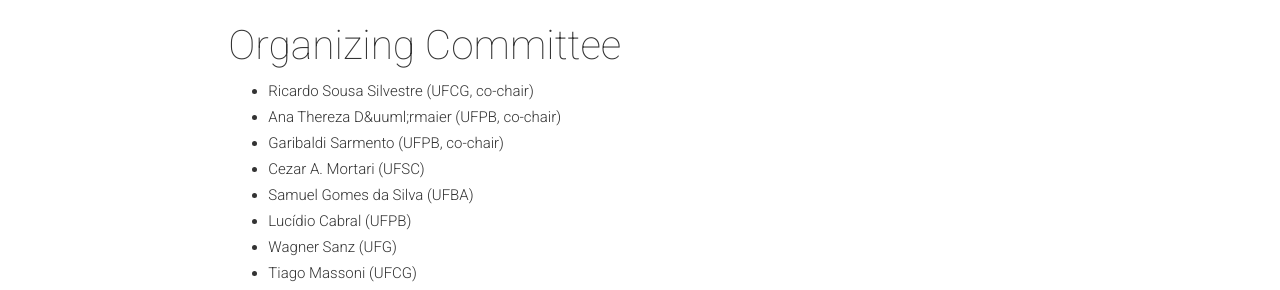
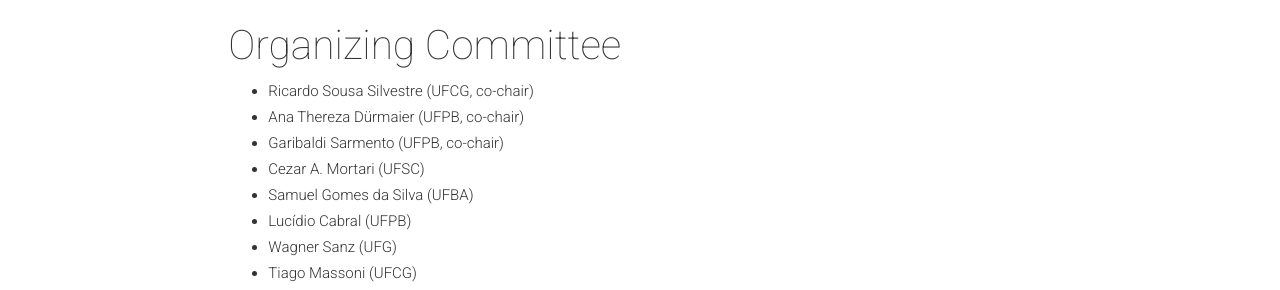
Before and after one commit to brunobruck/ebl, a Jekyll site: the page built from _posts/2018-09-25-call-for-papers.markdown, in a window 1280 px wide and 900 px high, scrolled down 3237 px. Shown: the part 159-449 px from the top of the window. Built offline with Jekyll 4.4.1, drawn with Linux system fonts in a browser that asks for light colours; nearby versions of some CDN libraries; comment, search, counter and statistics services are not loaded.

Commit message:
fixed name in C4P

```diff
--- a/_posts/2018-09-25-call-for-papers.markdown
+++ b/_posts/2018-09-25-call-for-papers.markdown
@@ -101,7 +101,7 @@
 #### Organizing Committee
 
 - Ricardo Sousa Silvestre (UFCG, co-chair)
-- Ana Thereza D&‌uuml;rmaier (UFPB, co-chair)
+- Ana Thereza Dürmaier (UFPB, co-chair)
 - Garibaldi Sarmento (UFPB, co-chair)
 - Cezar A. Mortari (UFSC)
 - Samuel Gomes da Silva (UFBA)
```
